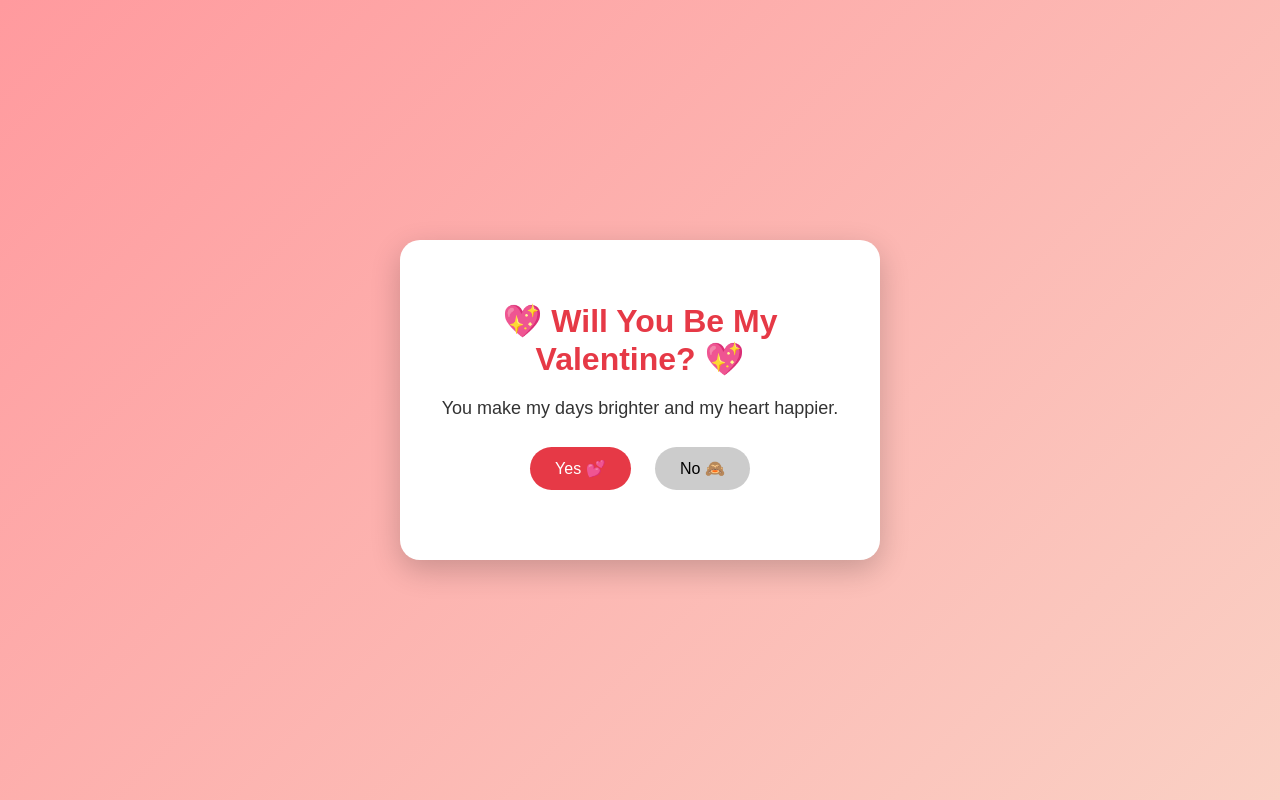
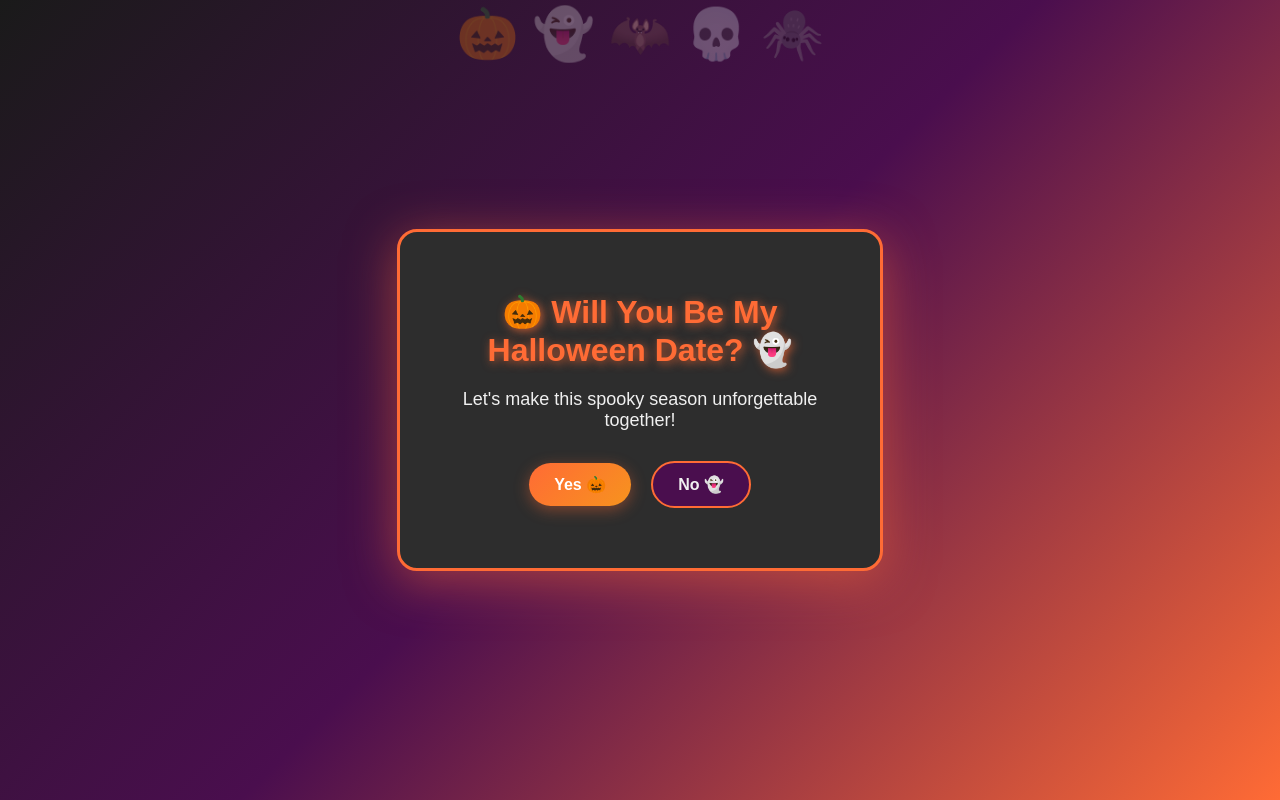
Before and after one commit to st447/DeployDemo, a plain HTML site: page index.html in a window 1280 px wide. Drawn offline with Linux system fonts and the light colour scheme.

Commit message:
Add files via upload
vf

```diff
--- a/index.html
+++ b/index.html
@@ -2,7 +2,7 @@
 <html lang="en">
 <head>
     <meta charset="UTF-8">
-    <title>Be My Valentine ❤️</title>
+    <title>Be My Halloween Date 🎃</title>
     <style>
         body {
             margin: 0;
@@ -10,27 +10,54 @@
             display: flex;
             justify-content: center;
             align-items: center;
-            background: linear-gradient(135deg, #ff9a9e, #fad0c4);
+            background: linear-gradient(135deg, #1a1a1a, #4a0e4e, #ff6b35);
             font-family: "Arial", sans-serif;
             text-align: center;
+            overflow: hidden;
+        }
+
+        body::before {
+            content: "🎃 👻 🦇 💀 🕷️";
+            position: absolute;
+            top: 20px;
+            left: 0;
+            right: 0;
+            font-size: 50px;
+            opacity: 0.3;
+            animation: float 3s ease-in-out infinite;
+        }
+
+        @keyframes float {
+            0%, 100% { transform: translateY(0); }
+            50% { transform: translateY(-20px); }
         }
 
         .card {
-            background: white;
+            background: #2d2d2d;
             padding: 40px;
             border-radius: 20px;
-            box-shadow: 0 10px 30px rgba(0,0,0,0.2);
+            box-shadow: 0 10px 50px rgba(255, 107, 53, 0.5);
             max-width: 400px;
+            border: 3px solid #ff6b35;
         }
 
         h1 {
-            color: #e63946;
+            color: #ff6b35;
             margin-bottom: 20px;
+            text-shadow: 2px 2px 10px rgba(255, 107, 53, 0.7);
         }
 
         p {
             font-size: 18px;
-            color: #333;
+            color: #f0f0f0;
+        }
+
+        .button-container {
+            margin-top: 30px;
+            display: flex;
+            justify-content: center;
+            align-items: center;
+            gap: 20px;
         }
 
         button {
@@ -39,57 +66,109 @@
             border: none;
             border-radius: 25px;
             cursor: pointer;
-            margin: 10px;
+            transition: all 0.3s ease;
+            font-weight: bold;
         }
 
         .yes {
-            background-color: #e63946;
+            background: linear-gradient(135deg, #ff6b35, #f7931e);
             color: white;
+            box-shadow: 0 4px 15px rgba(255, 107, 53, 0.4);
         }
 
         .no {
-            background-color: #ccc;
+            background-color: #4a0e4e;
+            color: #f0f0f0;
+            border: 2px solid #ff6b35;
         }
 
         .yes:hover {
-            background-color: #d62839;
+            background: linear-gradient(135deg, #f7931e, #ff6b35);
+            transform: scale(1.05);
+        }
+
+        .no:hover {
+            background-color: #6b1a5e;
         }
 
         .response {
             margin-top: 20px;
             font-weight: bold;
             font-size: 20px;
-            color: #6b0f1a;
+            color: #ff6b35;
+            text-shadow: 1px 1px 5px rgba(255, 107, 53, 0.5);
+        }
+
+        /* Animation for growing Yes button */
+        @keyframes grow {
+            0% { transform: scale(1); }
+            50% { transform: scale(1.2); }
+            100% { transform: scale(1); }
+        }
+
+        .grow-animation {
+            animation: grow 0.5s ease;
         }
     </style>
 </head>
 <body>
 
 <div class="card">
-    <h1>💖 Will You Be My Valentine? 💖</h1>
-    <p>You make my days brighter and my heart happier.</p>
+    <h1>🎃 Will You Be My Halloween Date? 👻</h1>
+    <p>Let's make this spooky season unforgettable together!</p>
 
-    <button class="yes" onclick="recordResponse('Yes 💕')">
-        Yes 💕
-    </button>
+    <div class="button-container">
+        <button class="yes" id="yesBtn" onclick="recordResponse('Yes 🎃')">
+            Yes 🎃
+        </button>
 
-    <button class="no" onclick="recordResponse('No 🙈')">
-        No 🙈
-    </button>
+        <button class="no" onclick="handleNo()">
+            No 👻
+        </button>
+    </div>
 
     <div id="response" class="response"></div>
 </div>
 
 <script>
+    let yesSize = 16; // Initial font size
+    let clickCount = 0;
+
+    function handleNo() {
+        clickCount++;
+
+        // Display "Wrong response" message
+        document.getElementById('response').textContent = 'Wrong response 😒';
+
+        // Make Yes button bigger
+        yesSize += 4;
+        const yesBtn = document.getElementById('yesBtn');
+        yesBtn.style.fontSize = yesSize + 'px';
+        yesBtn.style.padding = (12 + clickCount * 3) + 'px ' + (25 + clickCount * 5) + 'px';
+
+        // Add grow animation
+        yesBtn.classList.add('grow-animation');
+        setTimeout(() => {
+            yesBtn.classList.remove('grow-animation');
+        }, 500);
+
+        // Optional: store the "No" attempt
+        localStorage.setItem('halloweenNoClicks', clickCount);
+    }
+
     function recordResponse(answer) {
         // Display the response on the page
         document.getElementById('response').textContent = `You chose: ${answer}`;
+        document.getElementById('response').style.color = '#f7931e';
+        document.getElementById('response').style.fontSize = '24px';
 
-        // Optional: store in localStorage (persistent in browser)
-        localStorage.setItem('valentineResponse', answer);
+        // Add success animation
+        const responseDiv = document.getElementById('response');
+        responseDiv.style.animation = 'grow 0.5s ease';
 
-        // Optional: retrieve it anytime
-        console.log('Stored response:', localStorage.getItem('valentineResponse'));
+        // Optional: store in localStorage
+        localStorage.setItem('halloweenResponse', answer);
+        console.log('Stored response:', localStorage.getItem('halloweenResponse'));
     }
 </script>
 
```
